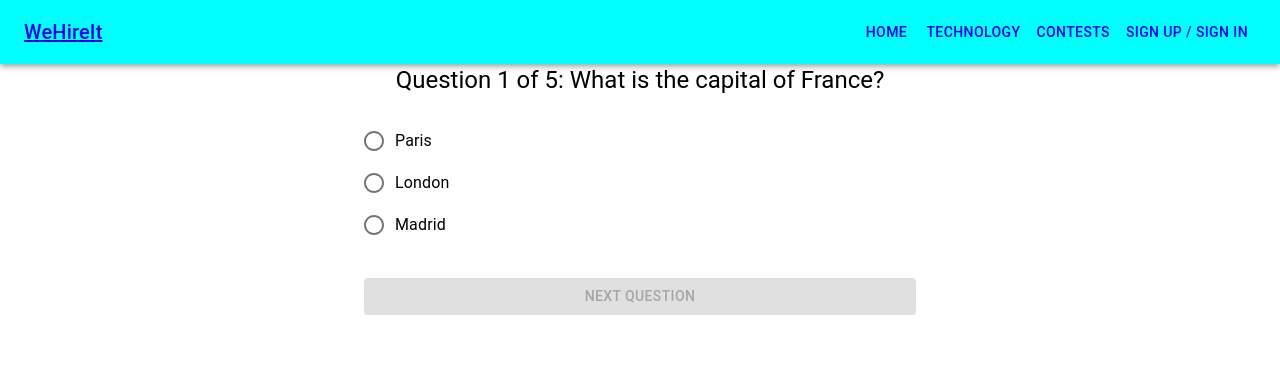
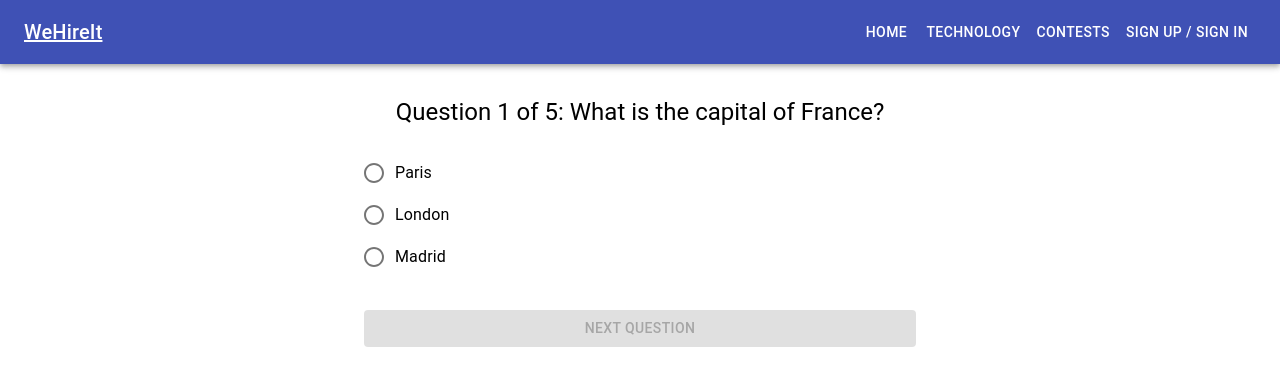
Before and after one commit to yaswanthbandaru/wehireit-front, a React (Create React App) app: page /quiz/1 in a window 1280 px wide. Shown: the top 386 px of the page. Built offline with nearby package versions, Linux system fonts and the light colour scheme; the HTML template or start-up script is replaced by a standard one.

Commit message:
Stylized the Nav Bar and Contest page

```diff
--- a/src/components/Nav.js
+++ b/src/components/Nav.js
@@ -9,7 +9,9 @@ const useStyles = makeStyles((theme) => ({
     flexGrow: 1,
   },
   appbar: {
-    backgroundColor: "aqua",
+    // backgroundColor: "aqua",
+  },link: {
+    color: "white",
   },
 }));
 
--- a/src/pages/blogs.js
+++ b/src/pages/blogs.js
@@ -6,7 +6,11 @@ import { useParams } from 'react-router-dom';
 import quizListData from '../data/quizList.json';
 
 const useStyles = makeStyles((theme) => ({
+  root: {
+    marginTop: theme.spacing(4),
+  },
   question: {
+    marginTop: theme.spacing(4),
     marginBottom: theme.spacing(3),
   },
   options: {
@@ -62,7 +66,7 @@ function Blog({ match }) {
 
   if (quizCompleted) {
     return (
-      <Container maxWidth="sm">
+      <Container maxWidth="sm" className={classes.root}>
         <Typography variant="h5" align="center" className={classes.question}>
           Congratulations! You have completed the quiz.
         </Typography>
```
